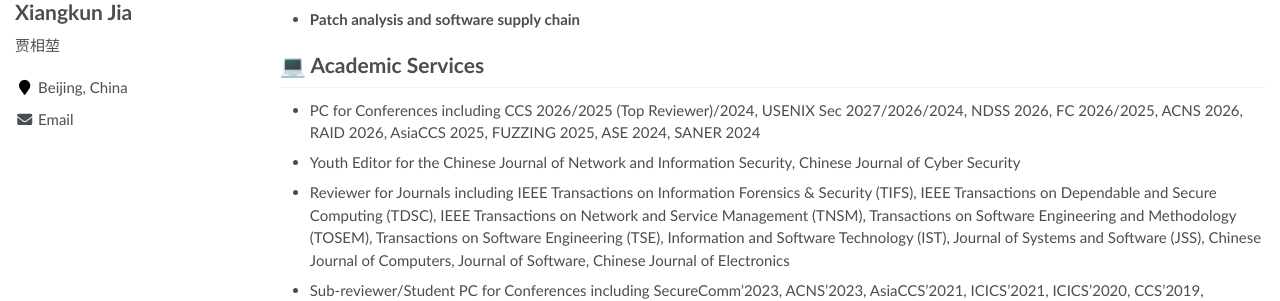
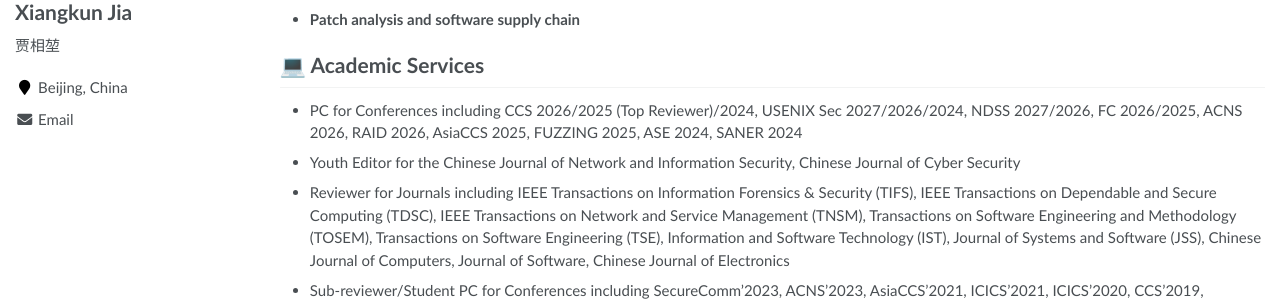
Before and after one commit to ajax4sec/ajax4sec.github.io, a Jekyll site: the page built from _pages/about.md, in a window 1280 px wide and 900 px high. Shown: the part 323-624 px from the top of the window. Built offline with Jekyll 4.4.1, drawn with Linux system fonts in a browser that asks for light colours.

Commit message:
Update about.md

```diff
--- a/_pages/about.md
+++ b/_pages/about.md
@@ -35,7 +35,7 @@ I am now working on several projects supported by NSFC, CAS, and companies (e.g.
 </div>
 
 # 💻 Academic Services
-- PC for Conferences including CCS 2026/2025 (Top Reviewer)/2024, USENIX Sec 2027/2026/2024, NDSS 2026, FC 2026/2025, ACNS 2026, RAID 2026, AsiaCCS 2025, FUZZING 2025, ASE 2024, SANER 2024
+- PC for Conferences including CCS 2026/2025 (Top Reviewer)/2024, USENIX Sec 2027/2026/2024, NDSS 2027/2026, FC 2026/2025, ACNS 2026, RAID 2026, AsiaCCS 2025, FUZZING 2025, ASE 2024, SANER 2024
 - Youth Editor for the Chinese Journal of Network and Information Security, Chinese Journal of Cyber Security
 - Reviewer for Journals including IEEE Transactions on Information Forensics & Security (TIFS), IEEE Transactions on Dependable and Secure Computing (TDSC), IEEE Transactions on Network and Service Management (TNSM), Transactions on Software Engineering and Methodology (TOSEM), Transactions on Software Engineering (TSE), Information and Software Technology (IST), Journal of Systems and Software (JSS), Chinese Journal of Computers, Journal of Software, Chinese Journal of Electronics
 - Sub-reviewer/Student PC for Conferences including SecureComm'2023, ACNS'2023, AsiaCCS'2021, ICICS'2021, ICICS'2020, CCS'2019, CNS'2019, S&P 2018, CSET'17, RAID'17, VARA'17, CODASPY'16
```
